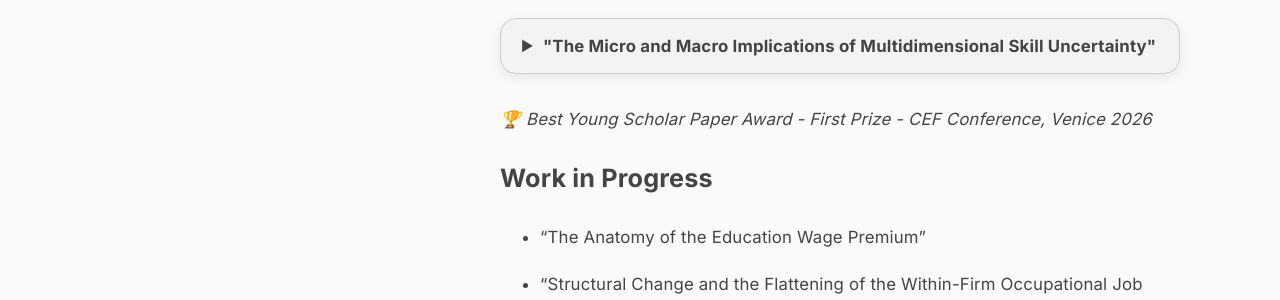
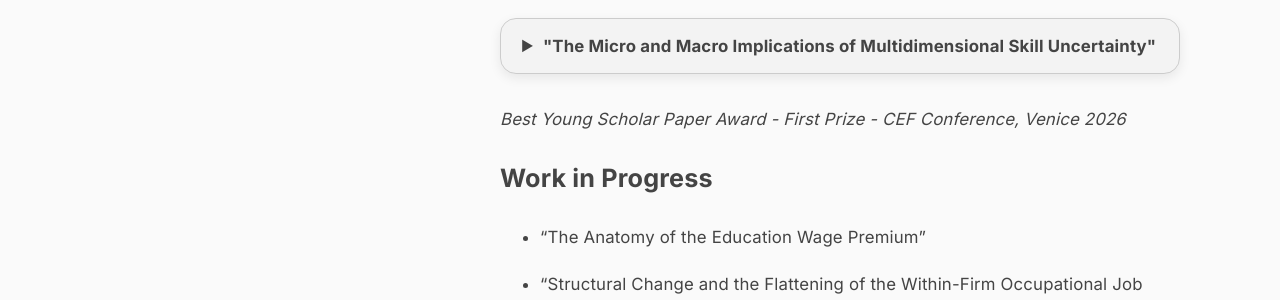
Before and after one commit to peppecon/peppecon.github.io, a Jekyll site: the page built from _pages/about.md, in a window 1280 px wide. Shown: the part 896-1196 px from the top of the page. Built offline with Jekyll 4.4.1, drawn with Linux system fonts in a browser that asks for light colours.

Commit message:
Removing the cup

```diff
--- a/_pages/about.md
+++ b/_pages/about.md
@@ -42,7 +42,7 @@ What are the consequences of multidimensional skill uncertainty for individual w
   </div>
 </div>
 
-*🏆 Best Young Scholar Paper Award - First Prize - CEF Conference, Venice 2026*
+*Best Young Scholar Paper Award - First Prize - CEF Conference, Venice 2026*
 
 ## Work in Progress
 
```
Also changed, not shown: _pages/research.md (+1 -1 lines).
